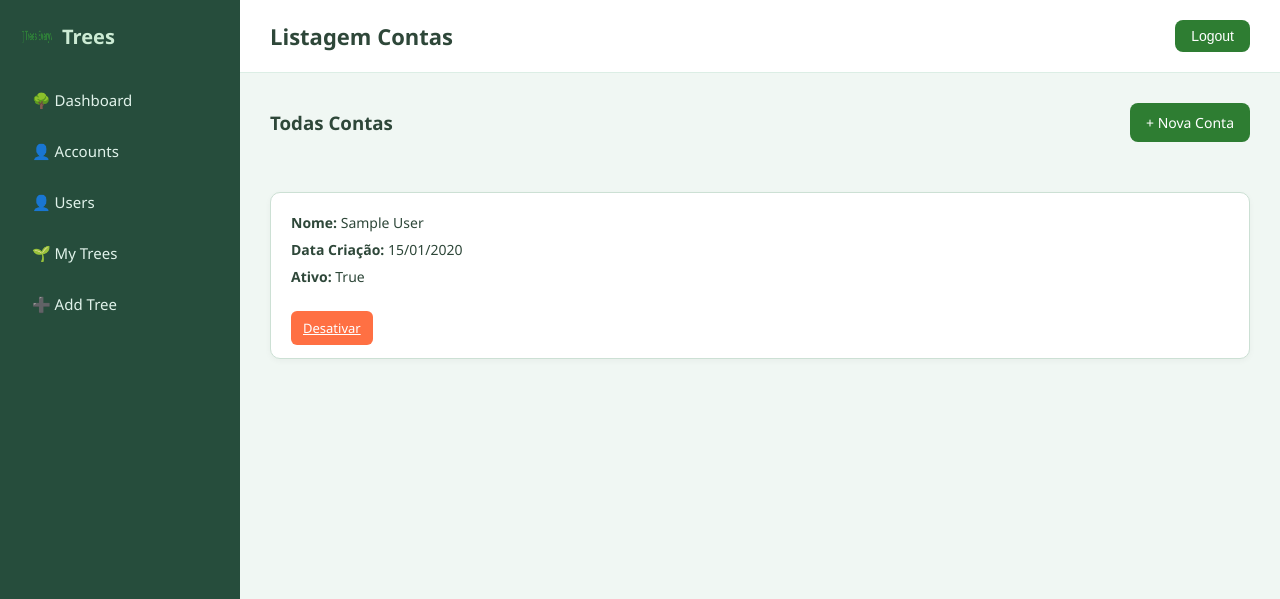
After one commit to Rap255/youshop-trees-everywhere, a Django app: page /account/list-accounts in a window 1280 px wide. The commit adds this page. Shown: the top 599 px of the page. Run offline with Django 4.2, Linux system fonts and the light colour scheme; a user stored in the database is signed in; tables that the repository leaves empty hold one stand-in row (values such as "Sample post").

Commit message:
v0.10.0 - Features Create Account and List Accounts

```diff
--- a/src/accounts/controllers.py
+++ b/src/accounts/controllers.py
@@ -4,10 +4,13 @@ from rest_framework.response import Response
 from django.shortcuts import get_object_or_404
 from rest_framework.generics import ListAPIView
 from accounts.models import Account
+from services.utils import paginator
 from accounts.serializers import(
     AccountCreateSerializer,
-    AccountRetriveSerializer
+    AccountRetriveSerializer,
+    AccountsRetriveSerializer
 )
+
 
 class AccountsControllers():
 
@@ -28,3 +31,15 @@ class AccountsControllers():
     def list_account(cls,account_id):
         account_obj = cls.model.objects.get(id=account_id)
         return AccountRetriveSerializer(account_obj).data
+
+    @classmethod
+    def list_accounts(cls,request):
+        account_objs = cls.model.objects.all().order_by('id')
+        return paginator(account_objs, "accounts", AccountsRetriveSerializer, **request)
+
+    @classmethod
+    def deactivate_activate_account(cls,id_account):
+        account_obj = cls.model.objects.get(id=id_account)
+        account_obj.active = not(account_obj.active)
+        account_obj.save()
+        return True
--- a/src/accounts/serializers.py
+++ b/src/accounts/serializers.py
@@ -6,6 +6,7 @@ from rest_framework import serializers, exceptions
 from rest_framework.validators import UniqueValidator
 from accounts.models import Account, AccountUser
 from users.models import UserModel
+from services.utils import format_date
 
 
 class AccountCreateSerializer(serializers.ModelSerializer):
@@ -30,14 +31,19 @@ class AccountUserSerializer(serializers.ModelSerializer):
             "name"
         )
 
+        def to_representation(self, instance):
+            data = super().to_representation(instance)
+            data["account_name"] = Account.objects.get(id=data["account"]).name
+            data["user_name"] = UserModel.objects.get(id=data["user"]).name
+            return data
 
-class AccountRetriveSerializer(serializers.ModelSerializer):
+
+class AccountsRetriveSerializer(serializers.ModelSerializer):
     class Meta:
         model = Account
         fields = "__all__"
 
     def to_representation(self, instance):
-        data = super().to_representation(instance)
-        data["account_name"] = Account.objects.get(id=data["account"]).name
-        data["user_name"] = UserModel.objects.get(id=data["user"]).name
-        return data
+            data = super().to_representation(instance)
+            data["created"] = format_date(str(data["created"]))
+            return data
--- a/src/accounts/urls.py
+++ b/src/accounts/urls.py
@@ -3,4 +3,6 @@ from accounts import views
 
 urlpatterns = [
     path("register-account",views.resgister_account,name="register_account"),
+    path("list-accounts",views.list_accounts,name="list_accounts"),
+    path("status-account/<int:id>",views.change_status_account,name="change_status_account"),
 ]
--- a/src/accounts/views.py
+++ b/src/accounts/views.py
@@ -5,6 +5,7 @@ from django.http.response import HttpResponse
 from django.contrib.auth.decorators import login_required
 from services.utils import form_formatter
 from accounts.controllers import AccountsControllers
+
 
 @login_required
 def resgister_account(request):
@@ -25,3 +26,24 @@ def resgister_account(request):
                     "error":account_obj["data"]
                 }
             )
+
+@login_required
+def list_accounts(request):
+    if request.method == "GET":
+        request_filter = {
+            "per_page":20
+        }
+        return render(
+            request,"list_accounts.html",{"user_access":request.user.type_of_access.id,"accounts":AccountsControllers.list_accounts(request_filter)["accounts"]}
+        )
+
+
+@login_required
+def change_status_account(request,id):
+    if request.method == "GET":
+        request_filter = {
+            "per_page":20
+        }
+
+        if responses_status := AccountsControllers.deactivate_activate_account(id):
+            return redirect('list_accounts')
--- a/src/core/static/css/account.css
+++ b/src/core/static/css/account.css
@@ -40,3 +40,82 @@ button {
 button:hover {
   background-color: #27662b;
 }
+
+.accounts-header {
+  display: flex;
+  justify-content: space-between;
+  align-items: center;
+  margin-bottom: 20px;
+}
+
+.new-account-btn {
+  background-color: #2e7d32;
+  color: white;
+  padding: 10px 16px;
+  border-radius: 8px;
+  text-decoration: none;
+  font-size: 14px;
+  transition: background-color 0.2s ease;
+}
+
+.new-account-btn:hover {
+  background-color: #27662b;
+}
+
+.accounts-list {
+  display: flex;
+  flex-wrap: wrap;
+  gap: 20px;
+}
+
+.account-card {
+  background-color: #ffffff;
+  border: 1px solid #cce0d4;
+  border-radius: 10px;
+  padding: 20px;
+  min-width: 220px;
+  flex: 1 1 30%;
+  box-shadow: 0 2px 6px rgba(0, 0, 0, 0.04);
+}
+
+.account-card p {
+  margin-bottom: 8px;
+  font-size: 14px;
+  color: #2e4739;
+}
+
+.toggle-btn {
+  margin-top: 10px;
+  padding: 8px 12px;
+  font-size: 13px;
+  border: none;
+  border-radius: 6px;
+  background-color: #ff7043;
+  color: white;
+  cursor: pointer;
+  transition: background-color 0.2s ease;
+}
+
+.toggle-btn:hover {
+  background-color: #e64a19;
+}
+
+.toggle-btn.activate {
+  background-color: #2e7d32;
+}
+.toggle-btn.activate:hover {
+  background-color: #27662b;
+}
+
+.toggle-btn.deactivate {
+  background-color: #ff7043;
+}
+.toggle-btn.deactivate:hover {
+  background-color: #e64a19;
+}
+
+@media (max-width: 768px) {
+  .account-card {
+    flex: 1 1 100%;
+  }
+}
--- /dev/null
+++ b/src/core/static/js/account-list.js
@@ -0,0 +1,3 @@
+document.addEventListener('DOMContentLoaded', function () {
+
+});
--- a/src/core/templates/base.html
+++ b/src/core/templates/base.html
@@ -20,7 +20,7 @@
       <nav class="sidebar-nav">
         <a href="{% url 'home'%}">🌳 Dashboard</a>
         {% if user.type_of_access_id == 1%}
-          <a href="{% url 'register_account'%}">👤 Account</a>
+          <a href="{% url 'list_accounts'%}">👤 Accounts</a>
           <a href="{}">👤 Users</a>
         {% endif %}
         <a href="{}">🌱 My Trees</a>
--- /dev/null
+++ b/src/core/templates/list_accounts.html
@@ -0,0 +1,44 @@
+{% extends 'base.html' %}
+{% load static %}
+
+{% block title %} Contas {% endblock %}
+{% block page_title %} Listagem Contas {% endblock %}
+
+{% block extra_css %}
+<link rel="stylesheet" href="{% static 'css/account.css' %}">
+{% endblock %}
+
+{% block content %}
+  <div class="accounts-header">
+    <h3>Todas Contas</h3>
+    <a href="{% url 'register_account' %}" class="new-account-btn">+ Nova Conta</a>
+  </div>
+
+  <div class="accounts-list">
+    {% for account in accounts %}
+      <div class="account-card">
+        <p><strong>Nome:</strong> {{ account.name }}</p>
+        <p><strong>Data Criação:</strong> {{ account.created }}</p>
+        <p><strong>Ativo:</strong> {{ account.active}}</p>
+        <br>
+        <a href="{% url 'change_status_account' account.id%}"
+          class="toggle-btn {% if account.active %} deactivate {% else %} activate {% endif %}">
+          {% if account.active %}
+            Desativar
+          {% else %}
+            Ativar
+          {% endif %}
+        </a>
+      </div>
+
+    {% empty %}
+      <p>No accounts found.</p>
+    {% endfor %}
+
+
+  </div>
+{% endblock %}
+
+{% block extra_js %}
+<script src="{% static 'js/account-list.js' %}"></script>
+{% endblock %}
--- a/src/services/utils.py
+++ b/src/services/utils.py
@@ -1,9 +1,13 @@
 import os
 import smtplib
 import mimetypes
+import math
 from email.message import EmailMessage
 from email.mime.text import MIMEText
 from email.mime.multipart import MIMEMultipart
+from django.core.paginator import Paginator
+from rest_framework import serializers
+from datetime import datetime
 
 
 def form_formatter(POST: dict, *args: str) -> dict:
@@ -12,6 +16,31 @@ def form_formatter(POST: dict, *args: str) -> dict:
     form = {key:value for key, value in POST.items() if key not in exclude}
     return form
 
+def format_date(date_str):
+    if not date_str:
+        return ""
+    try:
+        dt = datetime.fromisoformat(date_str.replace("Z", "+00:00"))  # trata o 'Z'
+        return dt.strftime('%d/%m/%Y')
+    except ValueError:
+        return "Data inválida"
+
+def paginator(queryset: str, name_key: str, serializer: str, many_serializer: bool = True, page: int = 1, per_page: int = 100):
+    if int(per_page) > 100 or int(per_page) < 1:
+        per_page = 100
+
+    paginator = Paginator(queryset, per_page).get_page(page)
+    total_page = len(queryset) / int(per_page)
+    dict_response = {}
+    dict_response[name_key] = serializer(paginator, many=many_serializer).data
+
+    dict_response["paging"] = {
+        "total": len(queryset),
+        "pages": math.ceil(total_page),
+        "current_page": int(page),
+        "per_page": int(per_page),
+    }
+    return dict_response
 
 def send_email_code(code:str,destinatario:str, name_destinatario:str):
 
@@ -63,5 +92,3 @@ def send_email_code(code:str,destinatario:str, name_destinatario:str):
         email.login(remetente,senha)
         email.send_message(msg)
         email.quit()
-
-    print('email enviado')
```
